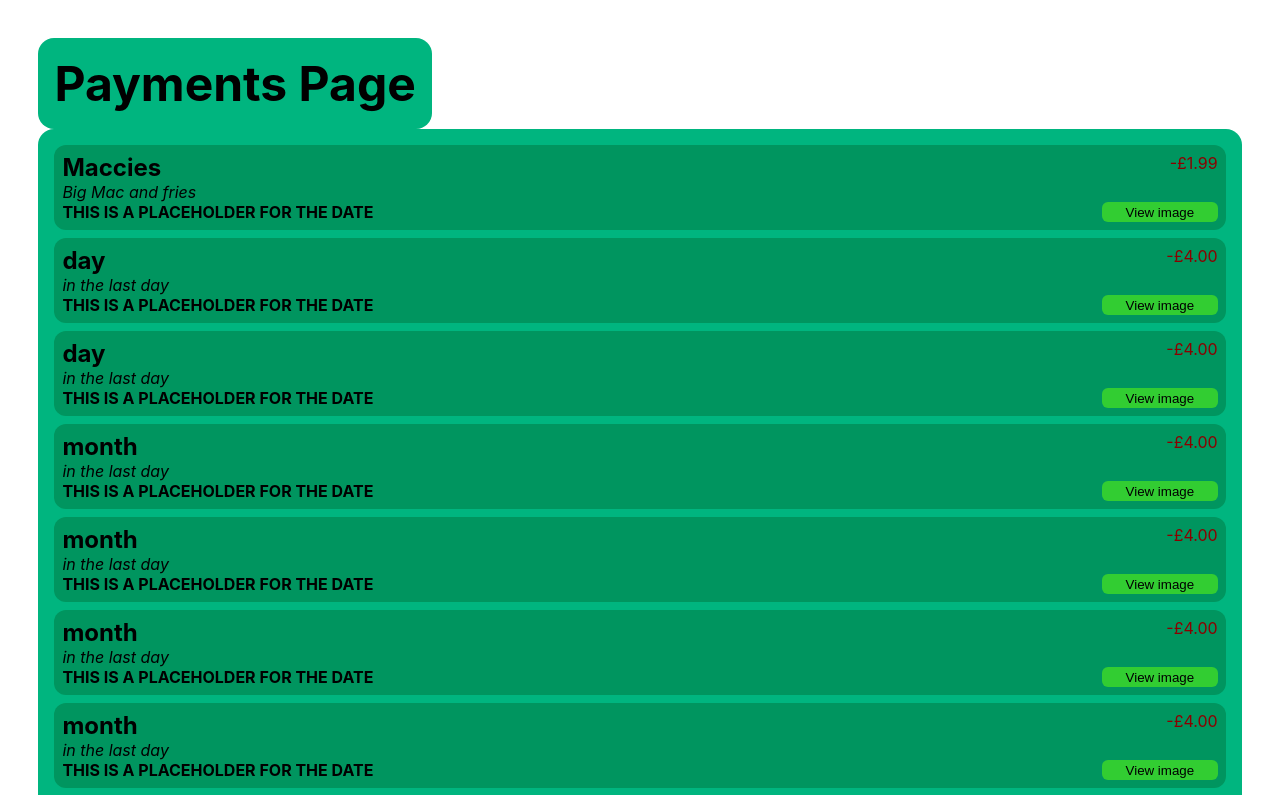
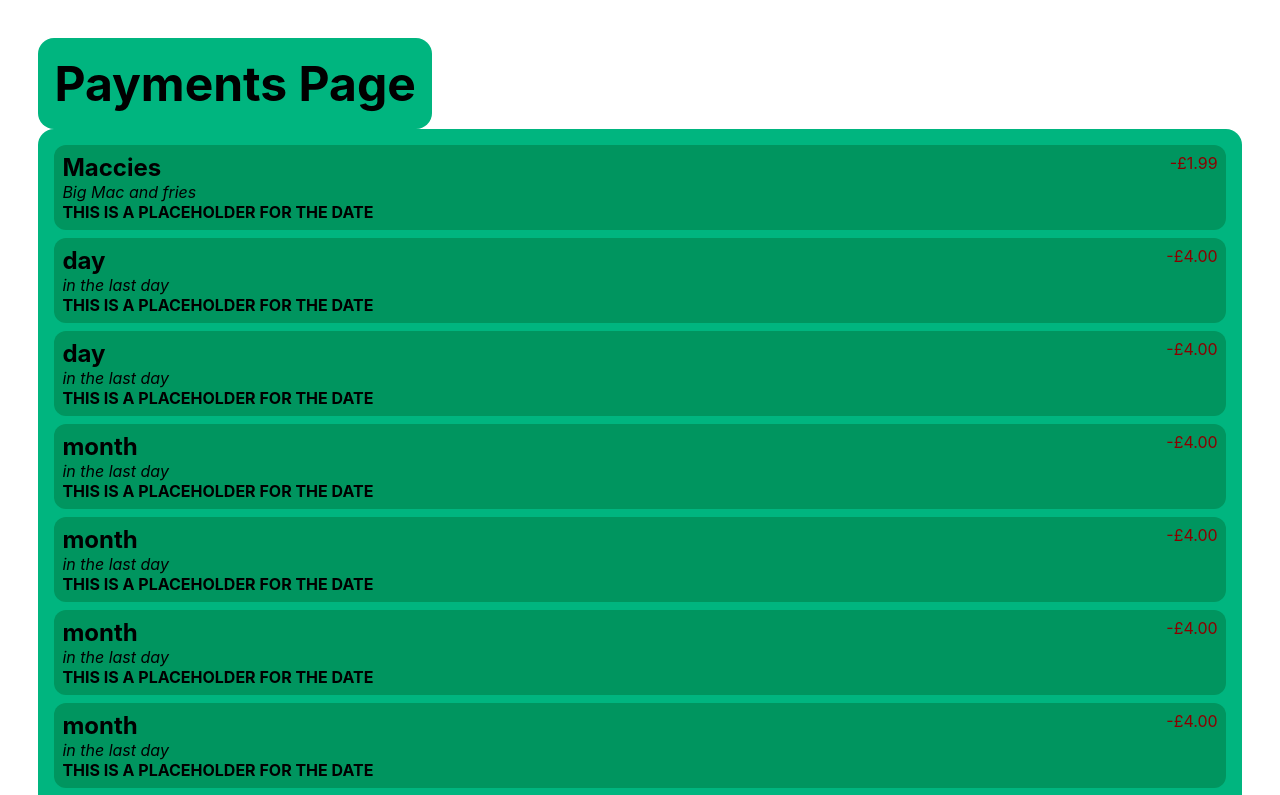
Before and after one commit to muhsin7/spending-tracker, a React (Create React App) app in the folder client/: page /payments in a window 1280 px wide. Shown: the top 795 px of the page. Built offline with nearby package versions, Linux system fonts and the light colour scheme; no server answers.

Commit message:
Show the button only if payment contains an image

```diff
--- a/client/src/pages/paymentsPage/PaymentCard.js
+++ b/client/src/pages/paymentsPage/PaymentCard.js
@@ -2,12 +2,14 @@ export default function PaymentCard(props) {
   let title = props.payment.title;
   let date = "THIS IS A PLACEHOLDER FOR THE DATE";
   let description = props.payment.description;
+  let doesImageExist = props.payment.hasOwnProperty('image');
 
   // Rounds the price to 2 d.p.
   let price = (Math.round(props.payment.amount * 100) / 100).toFixed(2);
 
   function displayImage() {
-
+    let image = props.payment.image;
+    // DISPLAY THE IMAGE
   }
 
   return (
@@ -20,7 +22,9 @@ export default function PaymentCard(props) {
         <span className="payment-description">{description}</span>
         <div className="payment-card-bottom">
           <span className="payment-date">{date}</span>
-          <button className="payment-image-button" onClick={displayImage}>View image</button>
+          {doesImageExist && (
+            <button className="payment-image-button" onClick={displayImage}>View image</button>
+          )}
         </div>
       </div>
     </div>
```
